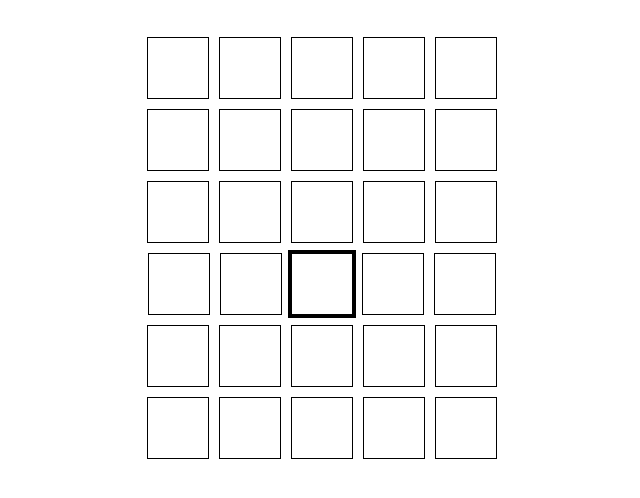
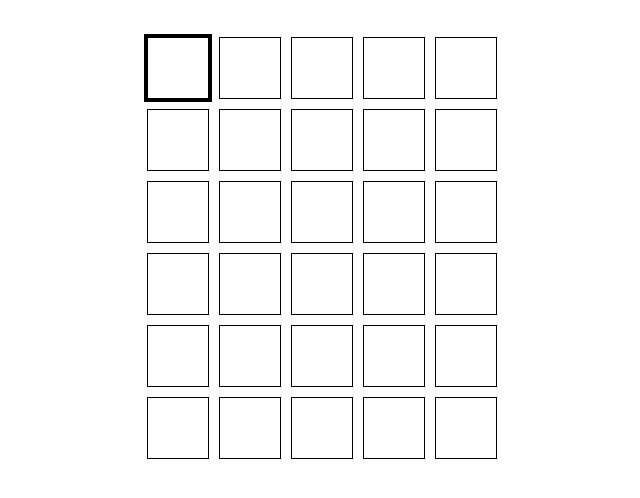
Before and after one commit to willyrk1/wordle-solver, a React (Vite) app: page / in a window 1280 px wide. Shown: the top 498 px of the page, without its empty margins (318-958 px from the left). Built offline with nearby package versions, Linux system fonts and the light colour scheme.

Commit message:
Cursor change on click

```diff
--- a/src/App.jsx
+++ b/src/App.jsx
@@ -10,7 +10,11 @@ export default function App() {
       }))
     )
   )
-  const [cursor, setCursor] = React.useState([3, 2])
+  const [cursor, setCursor] = React.useState([0, 0])
+
+  function handleLetterClick(wordIndex, letterIndex) {
+    setCursor([wordIndex, letterIndex])
+  }
 
   React.useEffect(() => {
     function handleKeyDown(e) {
@@ -33,7 +37,9 @@ export default function App() {
             const isCursor = wordIndex == cursor[0] && letterIndex == cursor[1]
             const classString = isCursor ? 'letter cursor' : 'letter'
             return (
-              <span className={classString}>{letterObj.letter}</span>
+              <span className={classString} onClick={() => handleLetterClick(wordIndex, letterIndex)}>
+                {letterObj.letter}
+              </span>
             )
           })}
         </div>
--- a/src/App.scss
+++ b/src/App.scss
@@ -12,7 +12,7 @@
     .letter {
       &.cursor {
         border: 4px solid #000;
-        margin: 1px;
+        margin: 2px;
       }
 
       display: flex;
```
